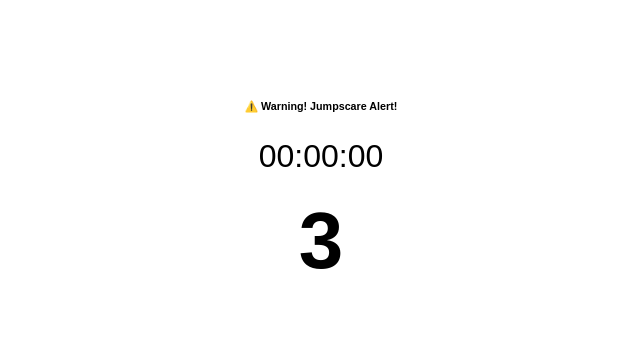
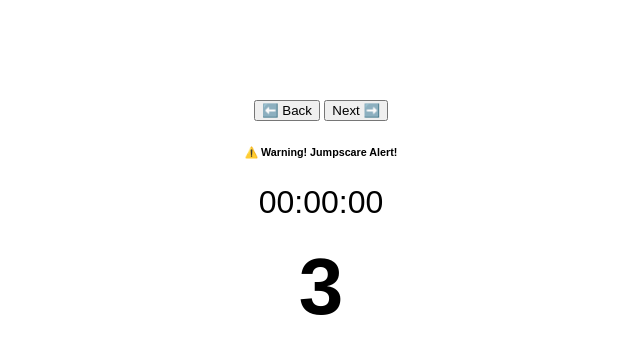
Before and after one commit to ArjunKhan-id/Jawa-jawa, a plain HTML site: page Burit.html in a window 1280 px wide. Shown: the whole page, without its empty margins (319-959 px from the left). Drawn offline with Linux system fonts and the light colour scheme.

Commit message:
Update Burit.html

```diff
--- a/Burit.html
+++ b/Burit.html
@@ -26,6 +26,11 @@
     </style>
 </head>
 <body>
+<p>   <div style="margin-top: 30px;">
+  <button onclick="goBack()">⬅️ Back</button>
+  <button onclick="goNext()">Next ➡️</button>
+    </div></p>
+
     <h6>⚠️ Warning! Jumpscare Alert!</h6>
     <div id="clock">00:00:00</div>
     <div id="countdown">3</div>
@@ -80,6 +85,14 @@ video.style.display = "block";
 video.muted = false;
 video.volume = 1.0;
 video.play();
+
+                function goBack() {
+  window.history.back(); // atau load video sebelumnya
+}
+
+function goNext() {
+  window.location.href = "halaman-berikutnya.html"; // atau load video berikutnya
+}
     </script>
 </body>
 </html>
```
